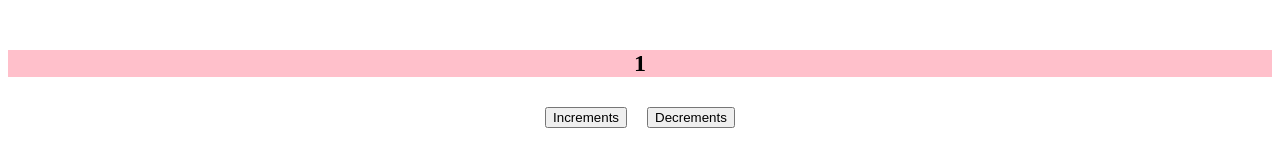
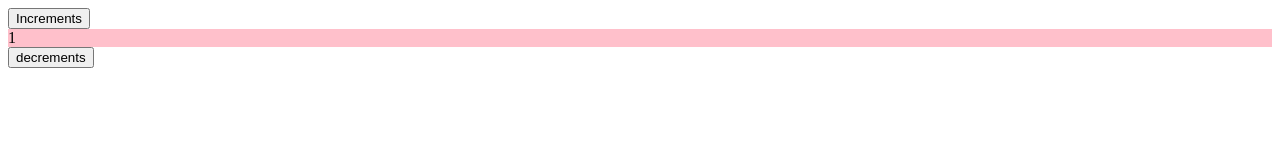
Before and after one commit to omkarp887/React-Fizz-Buzz---React-Project-March-22-Batch, a React app: page / in a window 1280 px wide. Built offline with nearby package versions, Linux system fonts and the light colour scheme.

Commit message:
React Fizz Buzz

```diff
--- a/src/components/App.js
+++ b/src/components/App.js
@@ -1,29 +1,37 @@
-import React, { useState } from 'react'
+import React, { useState } from "react";
 import '../styles/App.css';
+
+
 const App = () => {
-const[count,setCount]=useState(1)
 
-    const IncrementHandler=()=>{
-          setCount(count+1)
+  const [count, setCount] = useState(1);
+
+
+  const IncNum =()=>{
+    // console.log('clicked')
+    setCount(count + 1);
+  }
+
+  const DecNum =()=>{
+    // console.log('clicked')
+    if(count != 1){
+    setCount(count - 1);
     }
+  }
 
-    const DecrementHandler=()=>{
-        if(count != 1){
-            setCount(count-1)
-        }
 
-    }
 
   return (
     <div id="main">
-     <div id='counter'>
-        <h2 className= {count % 5 == 0 && count % 3 == 0 ? 'fizzbuzz' : (count % 3 == 0) ? 'fizz' : (count % 5 == 0 ) ? 'buzz' : 'normal'}>{count}</h2>
-        <button id='increment' onClick={IncrementHandler}>Increments</button>
-        <button id='decrement' onClick={DecrementHandler}>Decrements</button>
-    </div>
 
+    <button id="increment" onClick={IncNum}>Increments</button>
+
+    <div id='counter' className= {(count % 5 == 0 && count % 3 == 0) ? 'fizzbuzz' : (count % 3 == 0) ? 'fizz' : (count % 5 == 0 ) ? 'buzz' : 'normal'}>{count}</div>
+
+    <button id="decrement" onClick={DecNum}>decrements</button>
     </div>
   )
+
 }
 
 
--- a/src/styles/App.css
+++ b/src/styles/App.css
@@ -17,13 +17,3 @@
     /* If its neither of the above three cases, it will have a class of "normal" */
     background-color: pink;
 }
-
-
-button{
-    margin: 10px;
-}
-
-#counter{
-    text-align: center;
-    margin-top: 50px;
-}
```
